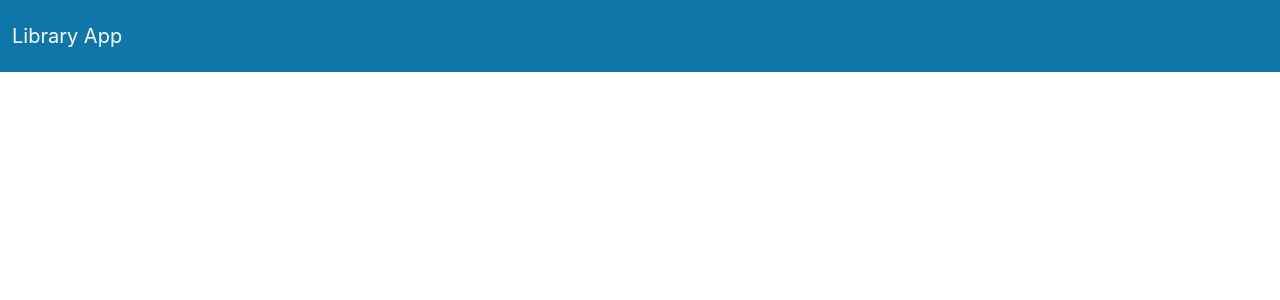
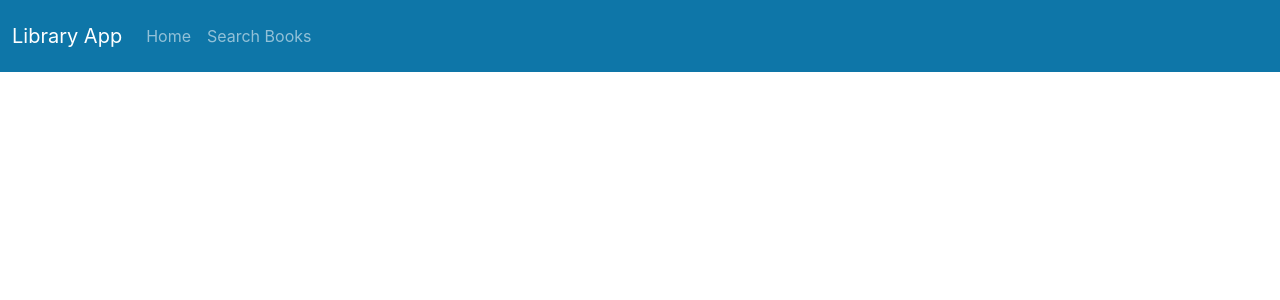
Before and after one commit to avdosator/library-app, a React (Vite) app in the folder frontend/react-library/: page / in a window 1280 px wide. Shown: the top 300 px of the page. Built offline with nearby package versions, Linux system fonts and the light colour scheme.

Commit message:
Create first list

```diff
--- a/frontend/react-library/src/App.tsx
+++ b/frontend/react-library/src/App.tsx
@@ -12,6 +12,16 @@ function App() {
         >
           <span className='navbar-toggler-icon'></span>
         </button>
+        <div className='collapse navbar-collapse' id='navbarNavDropdown'>
+          <ul className='navbar-nav'>
+            <li className='nav-item'>
+              <a href="#" className='nav-link'>Home</a>
+            </li>
+            <li className='nav-item'>
+              <a href="#" className='nav-link'>Search Books</a>
+            </li>
+          </ul>
+        </div>
       </div>
     </nav>
   )
```
